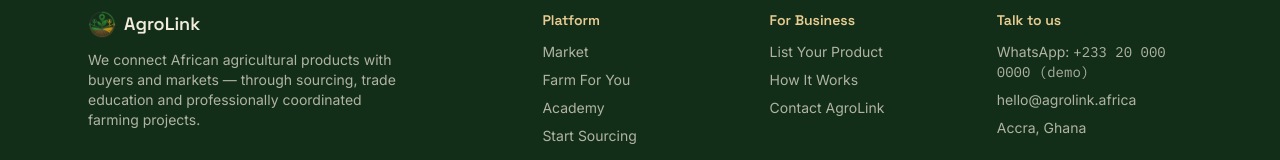
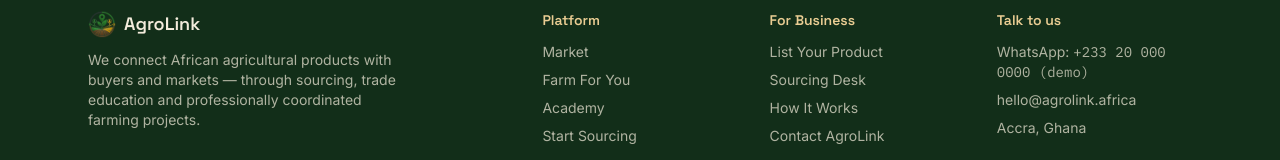
Before and after one commit to talk2agrolinkgh-bit/AgroLink-Africa, a Next.js app: page / in a window 1280 px wide. Shown: the part 3502-3662 px from the top of the page. Built offline with nearby package versions, Linux system fonts and the light colour scheme; no server answers; the database is empty.

Commit message:
Add Sourcing Desk link to footer for site-wide discoverability

```diff
--- a/src/components/layout/Footer.tsx
+++ b/src/components/layout/Footer.tsx
@@ -30,6 +30,7 @@
           <p className="font-display text-sm font-semibold mb-3 text-gold-200">For Business</p>
           <ul className="space-y-2 text-sm text-cream-100/70">
             <li><Link href="/list-product" className="hover:text-cream-50">List Your Product</Link></li>
+            <li><Link href="/sourcing-desk" className="hover:text-cream-50">Sourcing Desk</Link></li>
             <li><Link href="/how-it-works" className="hover:text-cream-50">How It Works</Link></li>
             <li><Link href="/contact" className="hover:text-cream-50">Contact AgroLink</Link></li>
           </ul>
```
